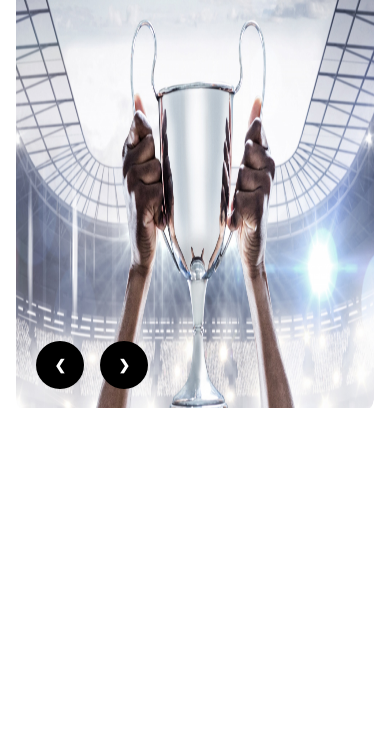
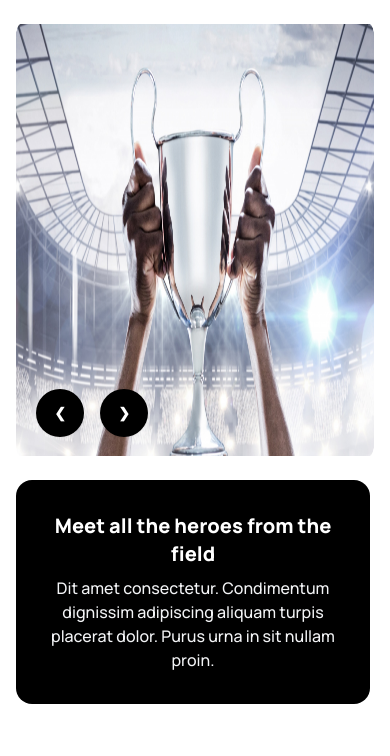
Before and after one commit to Mukto110/hockeys-website, a plain HTML site: page index.html in a window 390 px wide. Shown: the part 88-844 px from the top of the page. Drawn offline with nearby package versions, Linux system fonts and the light colour scheme.

Commit message:
banner responsive fixed

```diff
--- a/index.html
+++ b/index.html
@@ -38,7 +38,7 @@
 
 <body class="font-manrope">
     <!-- header -->
-    <header class="container md:mx-auto px-4">
+    <header class="container md:mx-auto px-4 py-6">
         <!-- Navbar -->
         <nav>
             <div class="navbar bg-base-100 justify-between">
@@ -83,7 +83,7 @@
             </div>
         </nav>
         <!-- Banner -->
-        <div class="carousel w-full">
+        <div class="carousel w-full py-6">
             <!-- Slide 1 -->
             <div id="slide1" class="carousel-item relative w-full">
                 <img src="./assests/Images/1.png" class="lg:w-full" />
@@ -101,11 +101,21 @@
                 </div>
             </div>
         </div>
+        <!-- inside banner -->
+        <div class="card bg-black text-neutral-content absolute lg:bottom-32 lg:right-64 mr-5">
+            <div class="card-body items-center text-center">
+                <h4 class="text-white text-xl lg:text-2xl font-extrabold">Meet all the heroes from the field</h4>
+                <p class="font-medium text-gray-100 lg:w-[500px]">Dit amet consectetur. Condimentum dignissim adipiscing aliquam turpis placerat dolor. Purus urna in sit nullam proin.</p>
+            </div>
+        </div>
     </header>
 
     <!-- Main -->
-    <main class="md:container md:mx-auto">
+    <main class="container md:mx-auto px-4">
+        <!-- Professional Hockey Club section -->
+        <section>
 
+        </section>
     </main>
 
     <!-- Footer -->
```
Lines whose indentation alone changed are shown as unchanged.
